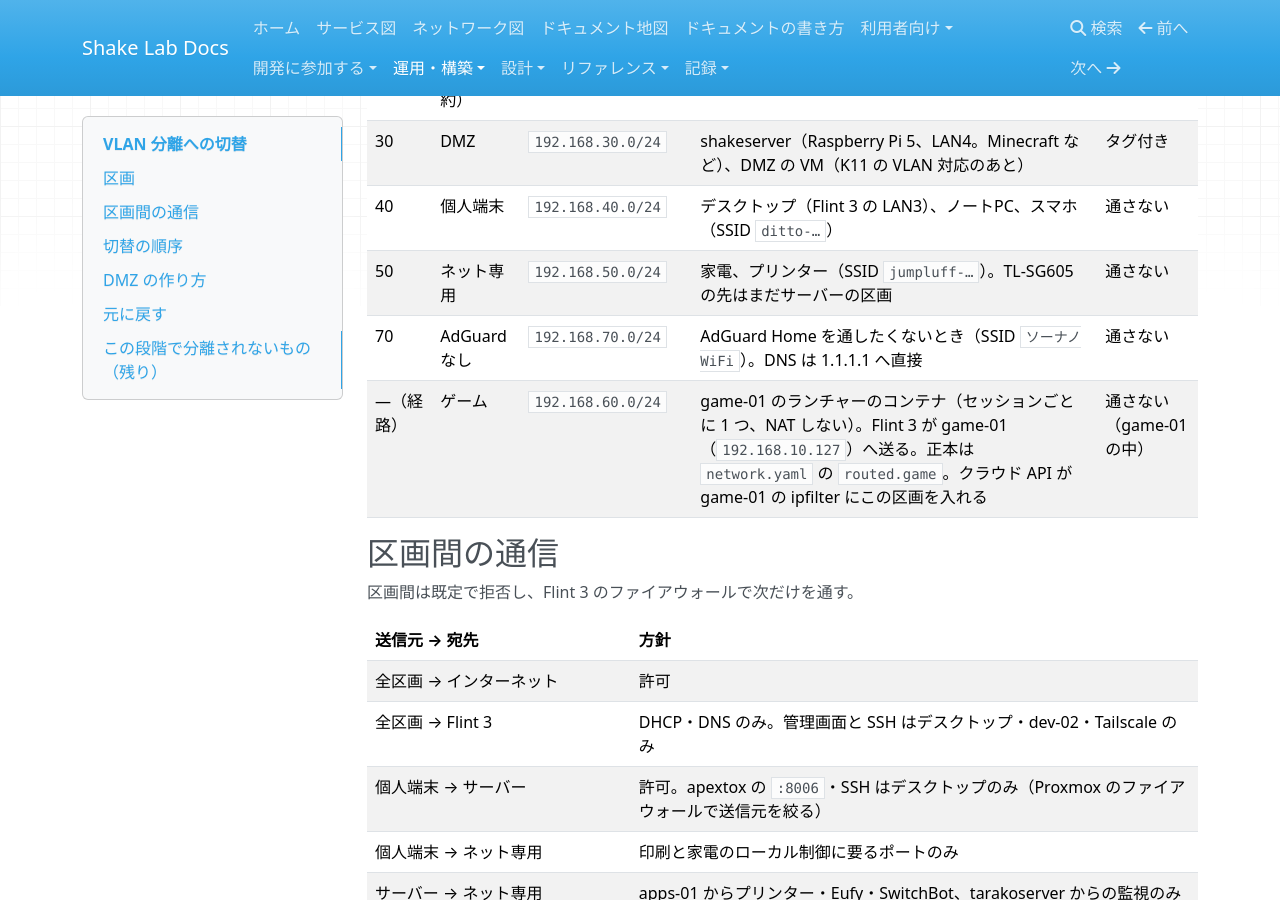
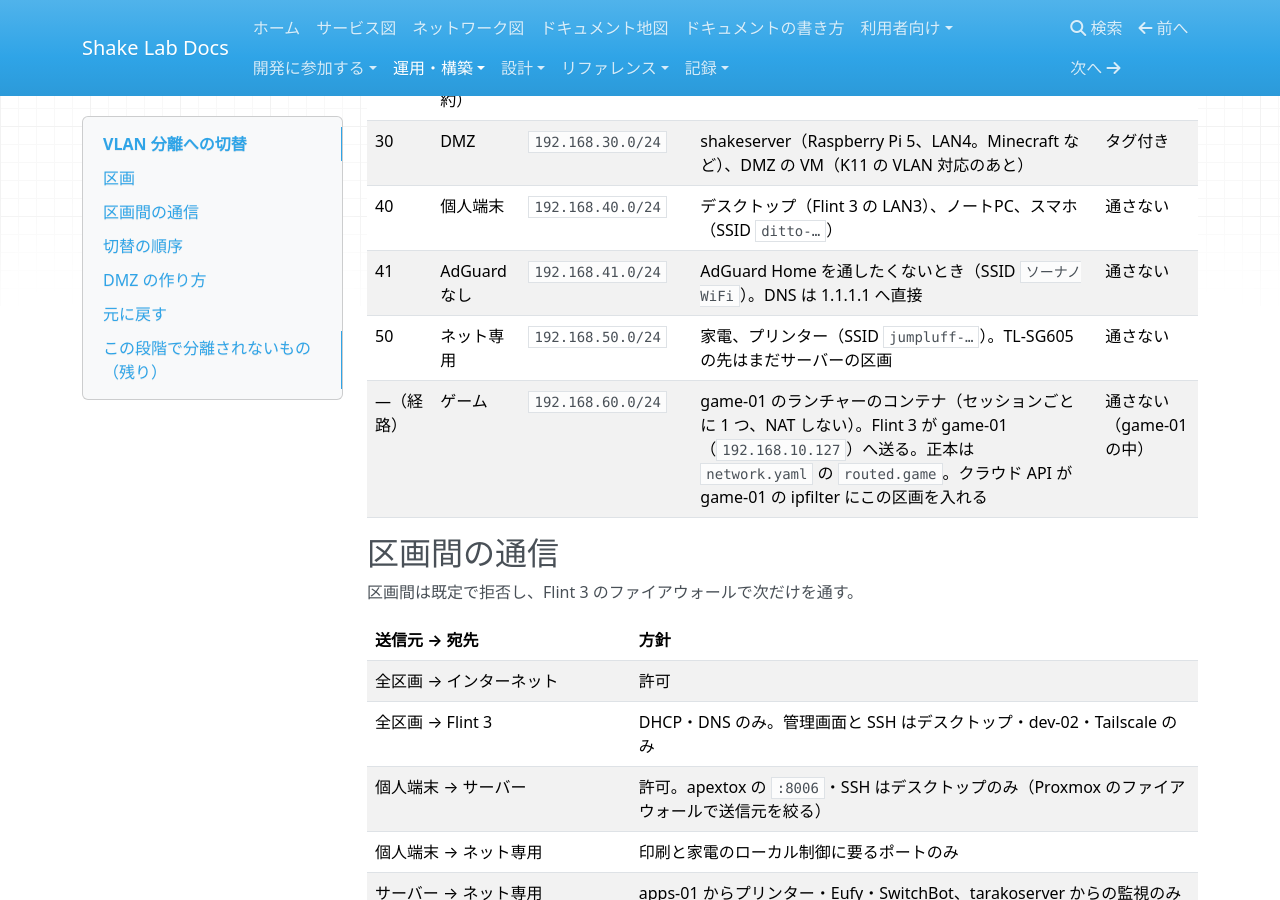
Before and after one commit to rurutheGeek/shake-cloud, an MkDocs documentation site: the page built from docs/operations/vlan.md, in a window 1280 px wide and 900 px high, scrolled down 463 px. Built offline with MkDocs 1.6.1, drawn with Linux system fonts in a browser that asks for light colours; nearby versions of some CDN libraries; a script that is not in the unit is left out.

Commit message:
fix(flint3): ソーナノWiFi の区画を 192.168.41.0/24 にする（個人端末の 40 の隣）
Co-Authored-By: Claude Opus 5.5 <noreply@anthropic.com>

```diff
--- a/docs/operations/vlan.md
+++ b/docs/operations/vlan.md
@@ -24,8 +24,8 @@ tags:
 | 20 | 管理（予約） | `192.168.20.0/24` | 当面は作らない | — |
 | 30 | DMZ | `192.168.30.0/24` | shakeserver（Raspberry Pi 5、LAN4。Minecraft など）、DMZ の VM（K11 の VLAN 対応のあと） | タグ付き |
 | 40 | 個人端末 | `192.168.40.0/24` | デスクトップ（Flint 3 の LAN3）、ノートPC、スマホ（SSID `ditto-…`） | 通さない |
+| 41 | AdGuard なし | `192.168.41.0/24` | AdGuard Home を通したくないとき（SSID `ソーナノWiFi`）。DNS は 1.1.1.1 へ直接 | 通さない |
 | 50 | ネット専用 | `192.168.50.0/24` | 家電、プリンター（SSID `jumpluff-…`）。TL-SG605 の先はまだサーバーの区画 | 通さない |
-| 70 | AdGuard なし | `192.168.70.0/24` | AdGuard Home を通したくないとき（SSID `ソーナノWiFi`）。DNS は 1.1.1.1 へ直接 | 通さない |
 | —（経路） | ゲーム | `192.168.60.0/24` | game-01 のランチャーのコンテナ（セッションごとに 1 つ、NAT しない）。Flint 3 が game-01（`192.168.10.127`）へ送る。正本は `network.yaml` の `routed.game`。クラウド API が game-01 の ipfilter にこの区画を入れる | 通さない（game-01 の中） |
 
 ## 区画間の通信
```
Also changed, not shown: docs/operations/flint3.md (+1 -1 lines), 2 other files.
